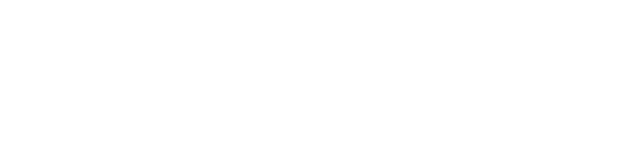
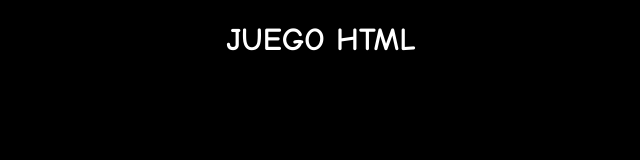
Before and after one commit to VillaBull/Juego-HTML, a plain HTML site: page index.html in a window 1280 px wide. Shown: the whole page, without its empty margins (319-959 px from the left). Drawn offline with Linux system fonts and the light colour scheme.

Commit message:
modifiqué el css y agregue color de fondo

```diff
--- a/index.html
+++ b/index.html
@@ -5,18 +5,11 @@
     <meta name="viewport" content="width=device-width, initial-scale=1.0">
     <title>Juego HTML</title>
 </head>
-<body>
+<body bgcolor="black">
 
     <center>
         <b>
-            <h1>
-                <FOnt face="Comic Sans MS" size=150 color="white">
-
-                    JUEGO HTML
-
-                </FOnt>
-
-            </h1>
+            <h1> <font color="white" face="Comic Sans MS"> JUEGO HTML </h1> </font>
         </b>
     </center>
 
```
